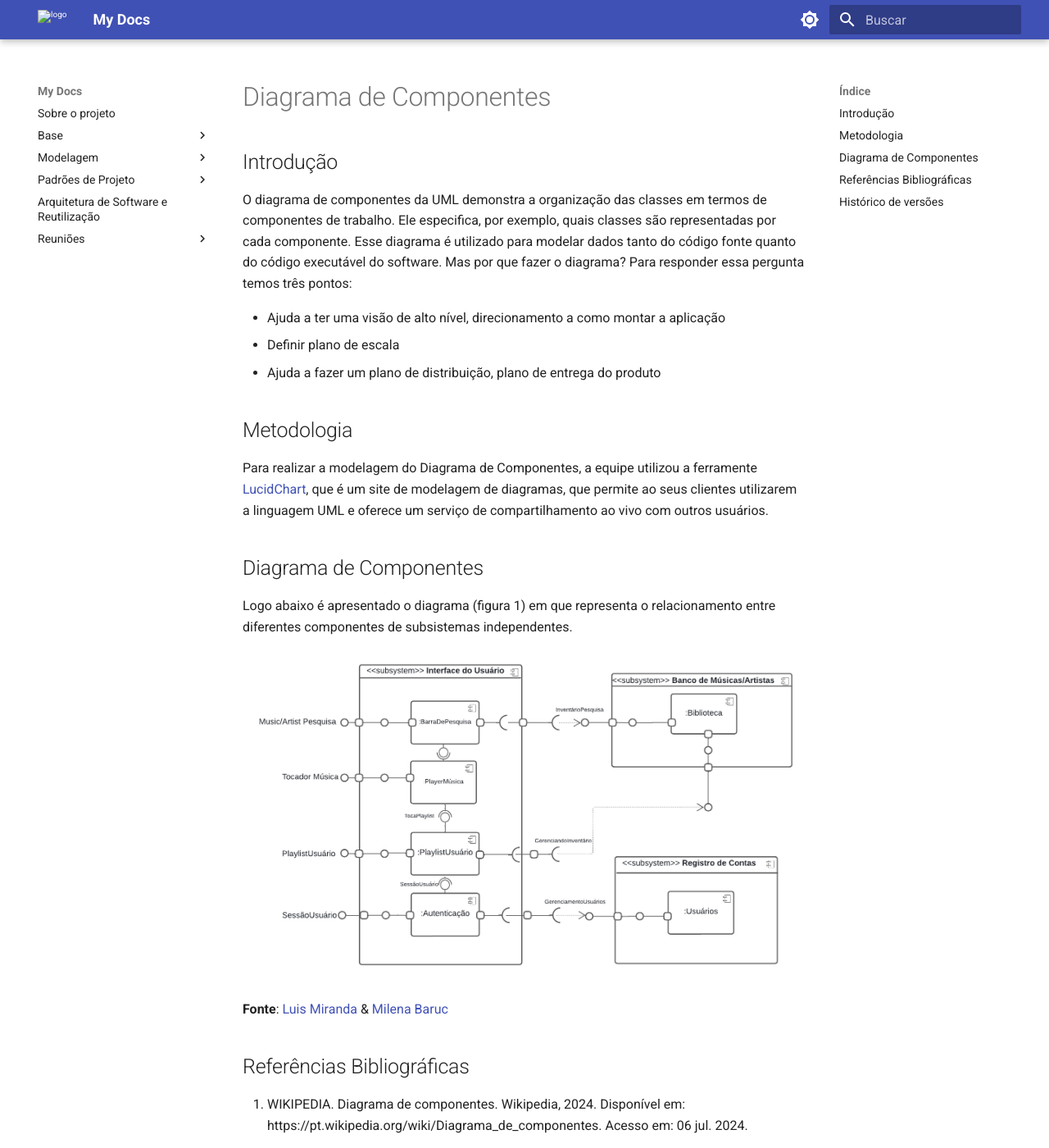
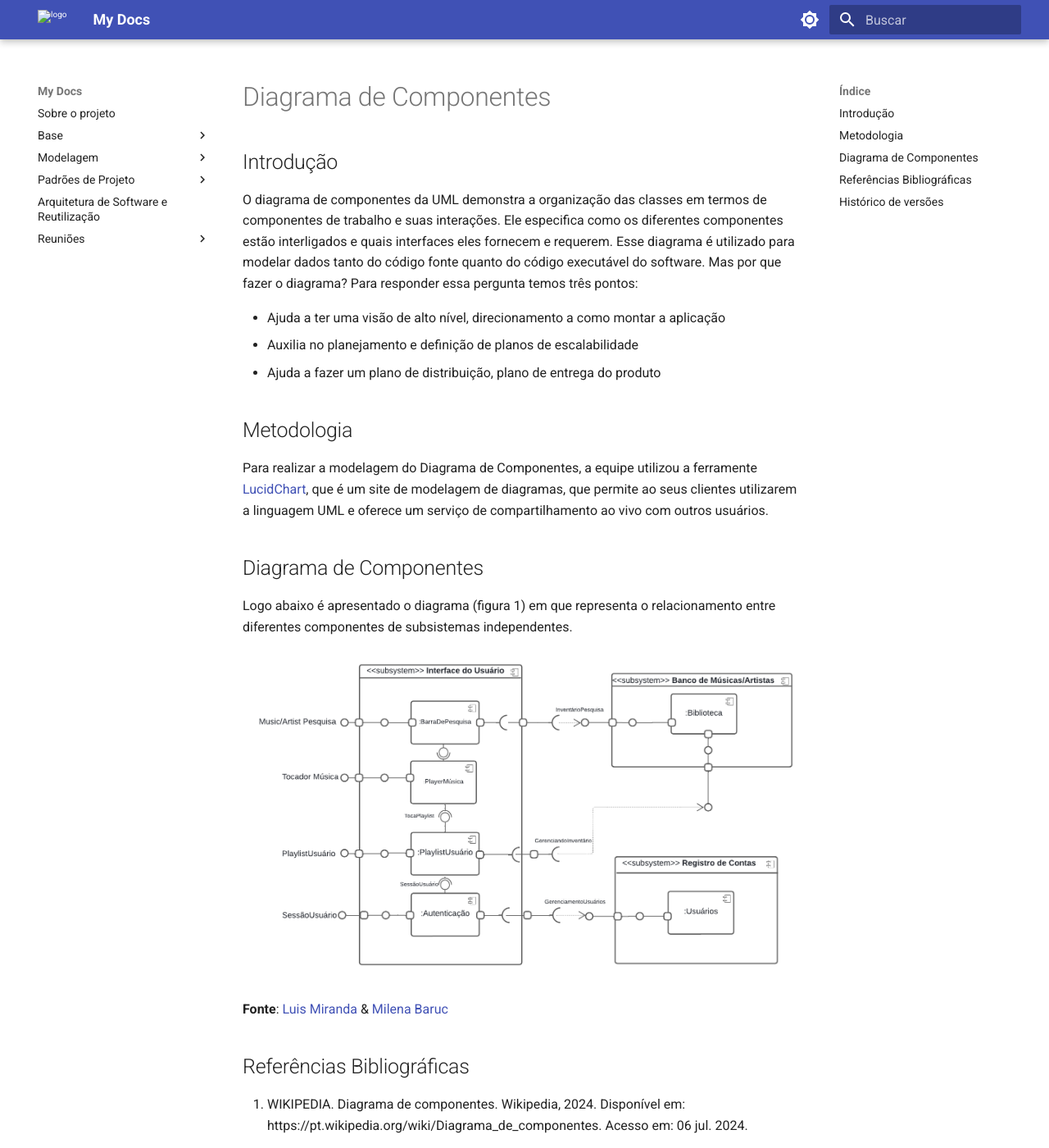
Before and after one commit to UnBArqDsw2024-1/2024.1_G2_My_Music, an MkDocs documentation site: the page built from docs/Modelagem/diagramaComponentes.md, in a window 1280 px wide and 1400 px high. Shown: the whole window at 82% size. Built offline with MkDocs 1.6.1 and Material for MkDocs 9.7.7, drawn with Linux system fonts in a browser that asks for light colours.

Commit message:
Update diagramaComponentes.md

```diff
--- a/docs/Modelagem/diagramaComponentes.md
+++ b/docs/Modelagem/diagramaComponentes.md
@@ -2,10 +2,10 @@
 
 ## Introdução
 
-O diagrama de componentes da UML demonstra a organização das classes em termos de componentes de trabalho. Ele especifica, por exemplo, quais classes são representadas por cada componente. Esse diagrama é utilizado para modelar dados tanto do código fonte quanto do código executável do software. Mas por que fazer o diagrama? Para responder essa pergunta temos três pontos:
+O diagrama de componentes da UML demonstra a organização das classes em termos de componentes de trabalho e suas interações. Ele especifica como os diferentes componentes estão interligados e quais interfaces eles fornecem e requerem. Esse diagrama é utilizado para modelar dados tanto do código fonte quanto do código executável do software. Mas por que fazer o diagrama? Para responder essa pergunta temos três pontos:
 
 - Ajuda a ter uma visão de alto nível, direcionamento a como montar a aplicação
-- Definir plano de escala
+- Auxilia no planejamento e definição de planos de escalabilidade
 - Ajuda a fazer um plano de distribuição, plano de entrega do produto
 
 ## Metodologia
```
Also changed, not shown: other parts of docs/Modelagem/diagramaComponentes.md (+1 -1 lines).
